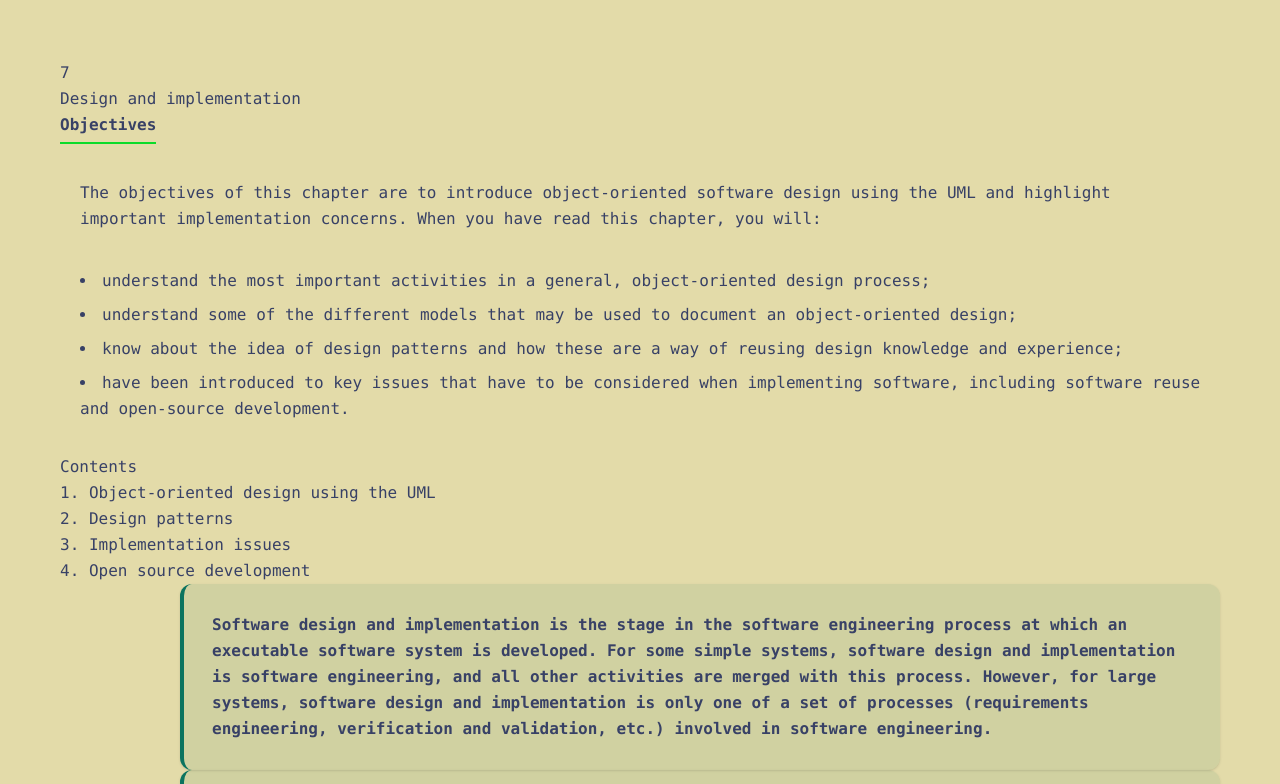
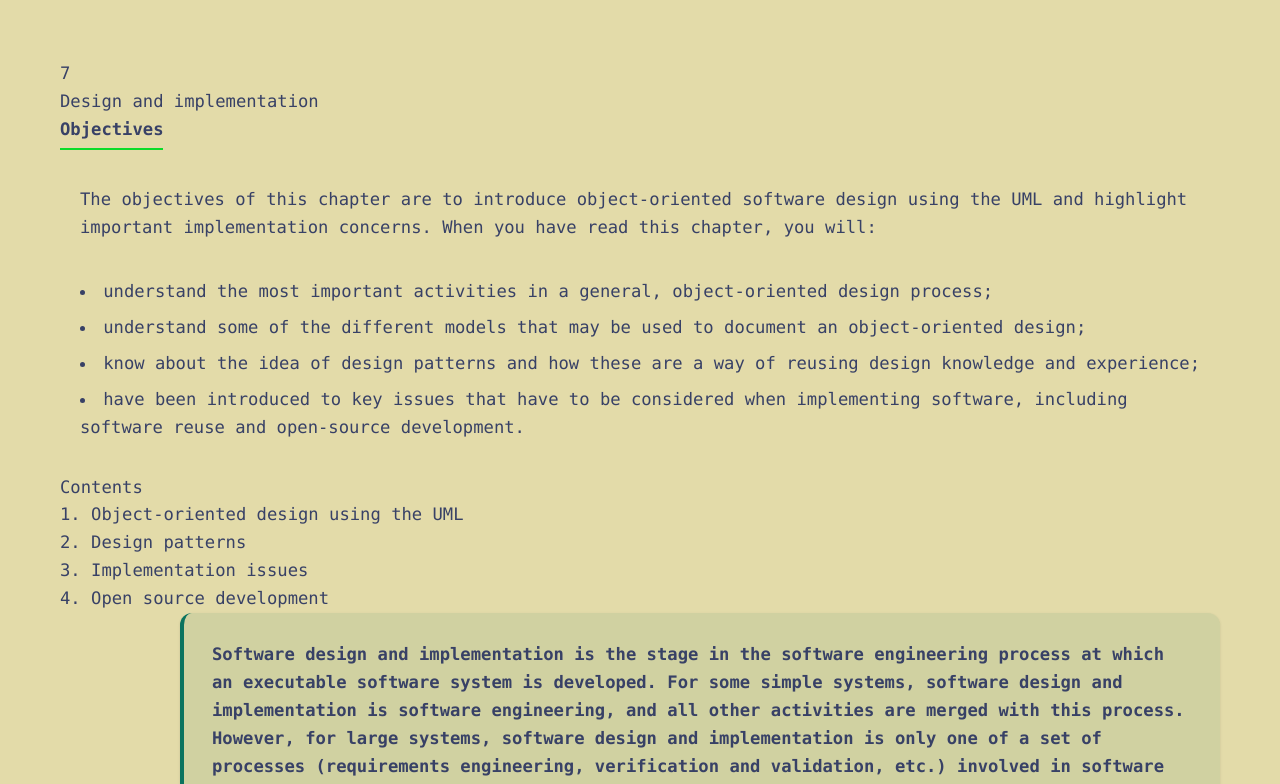
Before and after one commit to RoiRendal/Tailwind-Course, a website: page tutorial/index.html in a window 1280 px wide. Shown: the top 784 px of the page. Drawn offline with Linux system fonts and the light colour scheme.

Commit message:
Adjusted Text Fluidity 2

```diff
--- a/src/input.css
+++ b/src/input.css
@@ -128,7 +128,7 @@
 
   /* Fluid Text */
    .text-fluid {
-       @apply text-[clamp(16px,calc(22px-0.5vw),22px)];
+       @apply text-[clamp(16px,calc(22px-0.375vw),22px)];
    }
   /* Fluid Text */
 }
```
Also changed, not shown: tutorial/style.css.
